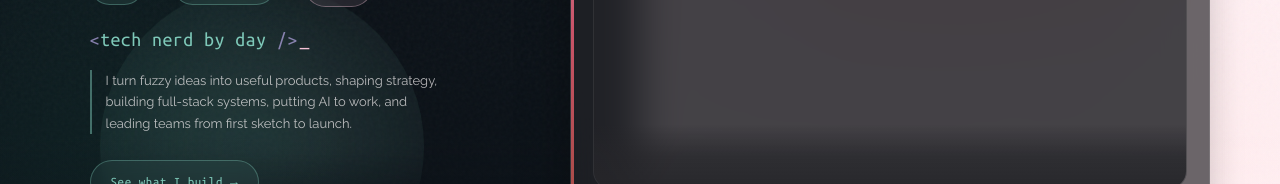
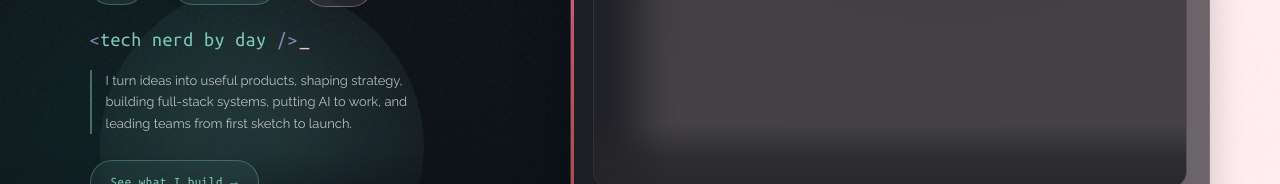
Before and after one commit to raiaqt/rai-portfolio, a React (Vite) app: page / in a window 1280 px wide. Shown: the part 407-591 px from the top of the page. Built offline with nearby package versions, Linux system fonts and the light colour scheme.

Commit message:
removed fuzzy

```diff
--- a/custom/data.ts
+++ b/custom/data.ts
@@ -26,7 +26,7 @@ const introduction = {
     badge: "developer",
     tagline: "tech nerd by day",
     capabilityStatement:
-      "I turn fuzzy ideas into useful products, shaping strategy, building full-stack systems, putting AI to work, and leading teams from first sketch to launch.",
+      "I turn ideas into useful products, shaping strategy, building full-stack systems, putting AI to work, and leading teams from first sketch to launch.",
     hint: "LinkedIn-style profile, activity feed, and featured projects.",
   },
   movementSide: {
```
